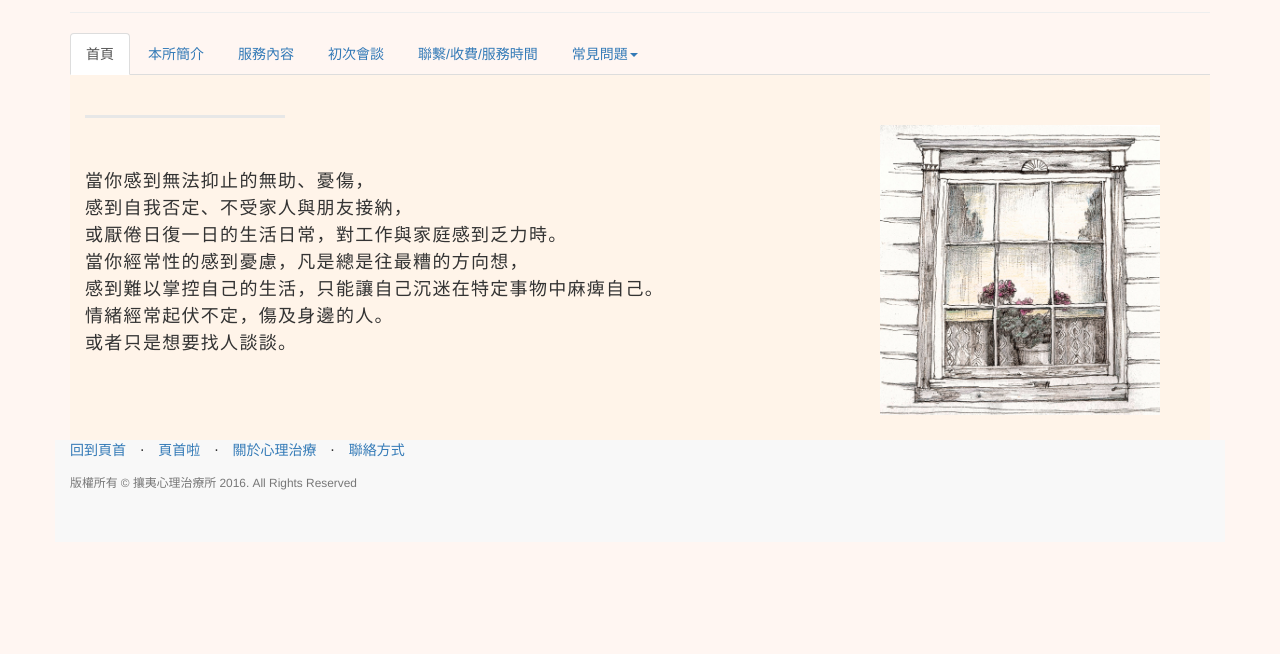
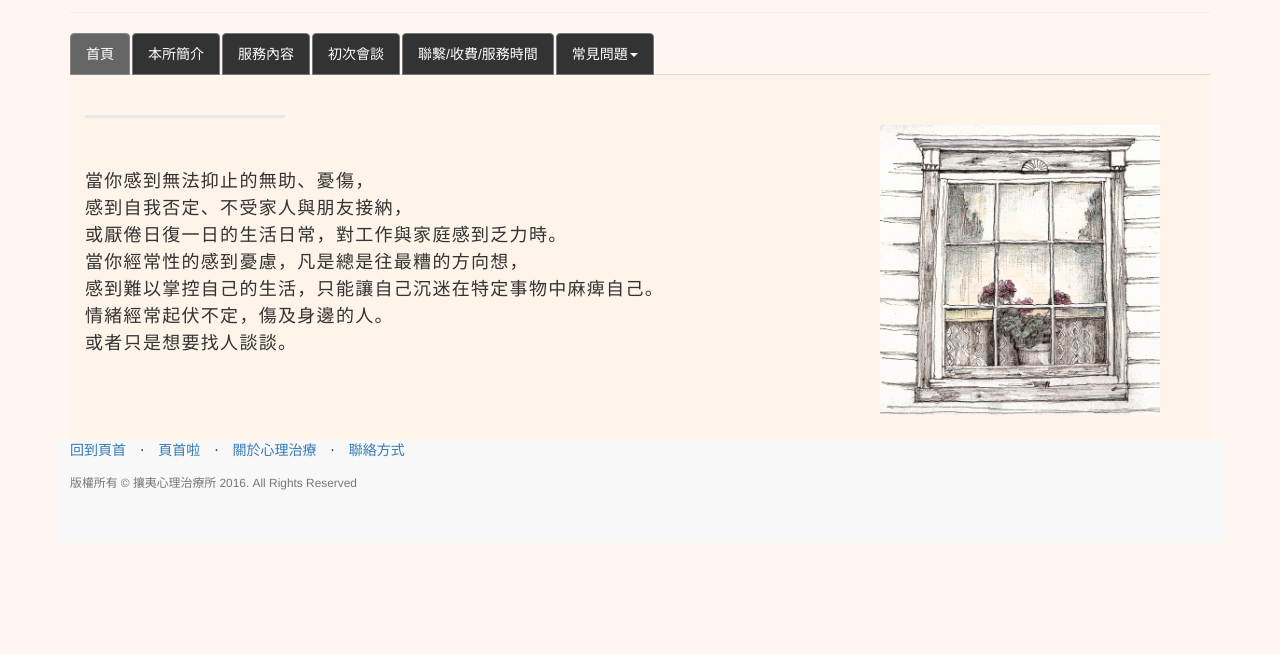
Before and after one commit to tsaihw/web01, a plain HTML site: page index.html in a window 1280 px wide. Shown: the part 146-800 px from the top of the page. Drawn offline with Linux system fonts and the light colour scheme; a web font is replaced by a local one.

Commit message:
tab colors

```diff
--- a/css/landing-page.css
+++ b/css/landing-page.css
@@ -10,7 +10,25 @@
 * h5=navi
 * lead=內文
 */
+/* tab color */
+.nav-tabs>li>a {
+  background-color: #333333;
+  border-color: #777777;
+  color:#fff;
+}
 
+/* active tab color */
+.nav-tabs>li.active>a, .nav-tabs>li.active>a:hover, .nav-tabs>li.active>a:focus {
+  color: #fff;
+  background-color: #666;
+  border: 1px solid #888888;
+}
+
+/* hover tab color */
+.nav-tabs>li>a:hover {
+  border-color: #000000;
+  background-color: #111111;
+}
 
 @font-face {
   font-family: 'cwTeXMing';
--- a/index.html
+++ b/index.html
@@ -42,10 +42,9 @@
         <!-- Tab 目錄-->
         <div class="section">
             <div class="container">
-              <div class="tab-content my-tab">
                 <div class="row">
                     <div class="col-md-12">
-                        <ul class="nav nav-tabs id="myTab">
+                        <ul class="nav nav-tabs">
                             <li></li>
                             <li class="active">
                                 <a data-toggle="tab" href="#Home">首頁</a>
```
